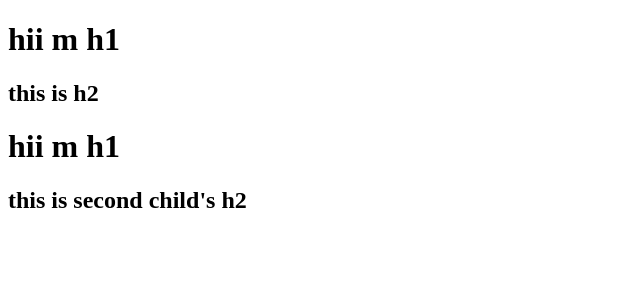
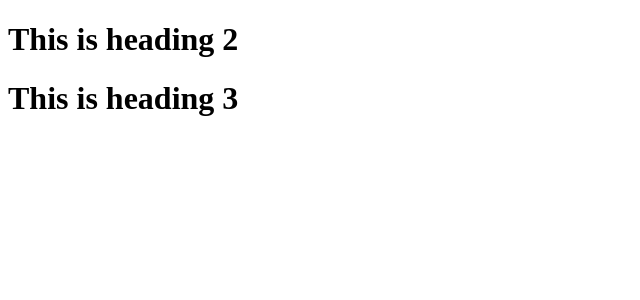
Before and after one commit to haseeebs/Namaste-react-2.0, a React (Vite) app: page / in a window 1280 px wide. Shown: the top 300 px of the page, without its empty margins (0-640 px from the left). Built offline with nearby package versions, Linux system fonts and the light colour scheme.

Commit message:
feat: Implemented JSX syntax, functional components (Heading2, Heading3), and composed them within the Heading component in App.js.

```diff
--- a/App.js
+++ b/App.js
@@ -1,19 +1,17 @@
 import React from 'react';
 import ReactDOM from 'react-dom/client';
 
-const div = React.createElement('div', { 'id': 'parent' },
-    [
-        React.createElement('div', { 'id': 'child' },
-            [
-                React.createElement('h1', {}, 'hii m h1'),
-                React.createElement('h2', {}, 'this is h2')
-            ]),
-        React.createElement('div', { 'id': 'child2' },
-            [
-                React.createElement('h1', {}, 'hii m h1'),
-                React.createElement('h2', {}, "this is second child's h2")
-            ])
-    ]
-);
+
+const Heading2 = () => <h1>This is heading 2</h1>
+const Heading3 = () => <h1>This is heading 3</h1>
+
+const Heading = () => {
+    return <div>
+        <Heading2 />
+        <Heading3 />
+    </div>
+}
+
+
 const root = ReactDOM.createRoot(document.getElementById('root'));
-root.render(div);
+root.render(Heading());
```
